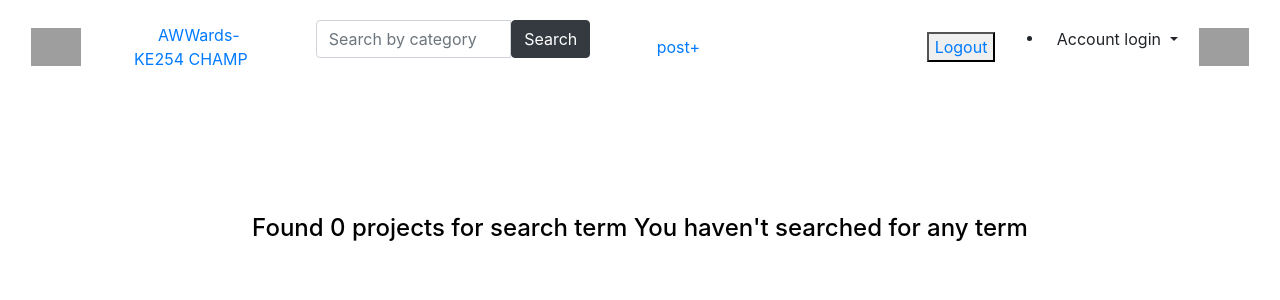
After one commit to Timoh97/AWWards-KE254, a Django app: page /search/ in a window 1280 px wide. The commit adds this page. Shown: the top 300 px of the page. Run offline with Django 3.2, Linux system fonts and the light colour scheme; the visitor is signed in with stand-in values (Sample User, id 1); some libraries are stand-ins or nearby versions; grey boxes are pictures that could not be loaded.

Commit message:
add search.html and the html doc

```diff
--- a/application/templates/navbar.html
+++ b/application/templates/navbar.html
@@ -22,9 +22,9 @@
 
         <form class="navbar-form" role="search" action="">
           <div class="input-group">
-            <input type="text" class="form-control" placeholder="search" name="category">
+            <input type="text" class="form-control" placeholder="Search by category" name="search">
             <div class="input-group-btn">
-              <button type="submit" class="btn btn-default"><i class="glyphicon glyphicon-search"></i></button>
+              <button class="btn btn-dark" action="{% url 'search_results' %}" type="submit"><i class="glyphicon glyphicon-search"></i>Search</button>
             </div>
           </div>
         </form>
--- /dev/null
+++ b/application/templates/result.html
@@ -0,0 +1,57 @@
+{%extends 'base.html'%}
+{% block content %}
+<div class="container" style="margin-top:120px;">
+
+  <div class="row">
+    <div class="col md-3"></div>
+    {% if projects %}
+      <h4 class="text-center" style="color:black">Found {{ projects|length }} projects titled : <em>{{message}}</em> </h4>
+      <hr>
+      <br>
+      <br>
+      <br>
+    {% else %}
+      <h4 class="text-center"style="color:black"> Found 0 projects for search term {{message}} <br> <br>
+</h4>
+      <br>
+      <br>
+
+      <hr>
+    {% endif %}
+    <div class="col md-3"></div>
+
+  </div>
+<div class="row">
+  <!-- <div class="col md-1"></div> -->
+
+
+  {% for project in projects%}
+  <div class="col-md-4">
+    <div class="card" style="height:500px;margin-bottom:10px;margin-top:50px;">
+      <div class="card-body">
+        <!-- <a href="{{project.link}}"> -->
+          <p style="text-align:center;">{{project.name}}</p>
+
+            <a><img class="card-img-top mb-10" src="{{project.image.url}}" style="height:260px;width:100%;">
+          </a>
+
+        </div>
+      <div class="card-body">
+        <div class="card-text">
+          <p style="margin-top:-60px;">{{project.details | safe}} </p>
+
+        </div>
+      </div>
+    </div>
+  </div>
+
+
+  {%endfor%}
+
+
+</div>
+
+
+  </div>
+</div>
+{% endblock %}
--- a/application/urls.py
+++ b/application/urls.py
@@ -11,5 +11,6 @@ path('accounts/profile/', views.profile, name='profile'),
 path('upload/project/', views.upload, name = "upload"),
 path('update_profile/<int:id>',views.update_profile, name='update_profile'),
 path('create_profile/',views.create_profile,name = 'create_profile'),
-
+path('search/', views.search_projects, name='search'),
+path('search/', views.search_results, name='search_results'),
 ]
--- a/application/views.py
+++ b/application/views.py
@@ -71,3 +71,32 @@ def upload(request):
     else:
         form = PostProjectForm()
     return render(request, 'upload.html', {"form": form})
+
+
+
+@login_required(login_url='login')
+def search_projects(request):
+    if 'project' in request.GET and request.GET["project"]:
+        search = request.GET.get("project")
+        projects = Project.search_by_project_name(search)
+        message = f"{search}"
+        context = {"projects":projects, 'search':search}
+        return render(request, 'result.html',context)
+    else:
+        message = "You haven't searched for any term"
+        return render(request, 'result.html',{"message":message})
+
+
+@login_required(login_url='login')
+def search_results(request):
+
+    if "search"in request.GET and request.GET["search"]:
+        search_term = request.GET.get("search")
+        searched_images = Project.search_by_project_name(search_term)
+        message = f"{search_term}"
+
+        return render(request, 'search.html',{"message":message,"images": searched_images})
+
+    else:
+        message = "You haven't searched for any term"
+        return render(request, 'search.html',{"message":message})
```
Also changed, not shown: application/models.py (+12 -2 lines), application/templates/search.html (+29 -0 lines), application/templates/update_profile.html (line endings or trailing spaces).
